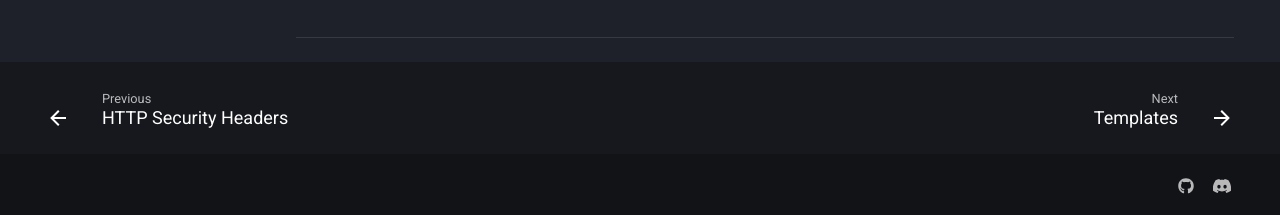
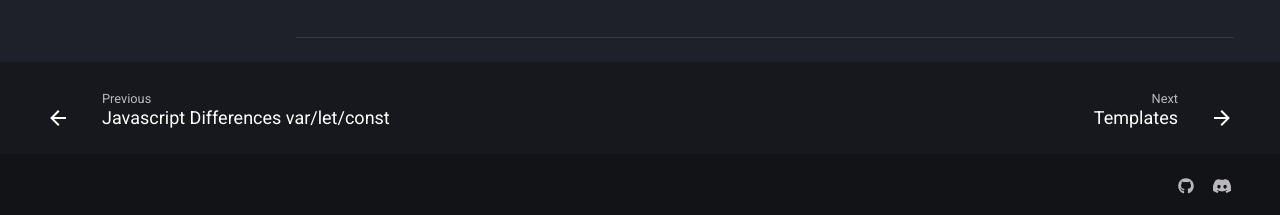
Before and after one commit to georgemos940/Kivwtos, an MkDocs documentation site: the page built from docs/soc/links.md, in a window 1280 px wide and 900 px high, scrolled down 3675 px. Shown: the part 682-897 px from the top of the window. Built offline with MkDocs 1.6.1 and Material for MkDocs 9.7.7, drawn with Linux system fonts in a browser that asks for light colours; comment, search, counter and statistics services are not loaded.

Commit message:
fix file path
.

```diff
--- a/mkdocs.yml
+++ b/mkdocs.yml
@@ -51,7 +51,7 @@ nav:
           - "The P=NP Problem": tech briefs/cryptography/p-np.md
       - Website:
           - "HTTP Security Headers": tech briefs/website/sec_headers.md
-          - "Javascript Diff var/let/const": tech briefs/website/javascript-var-let-const.md
+          - "Javascript Differences var/let/const": tech briefs/website/javascript-var-let-const.md
   - SOC:
       - "Links": soc/links.md
       - "Templates": soc/templates.md
```
Also changed, not shown: docs/.obsidian/workspace.json, docs/tech briefs/website/javascript-var-let-const.md (renamed from docs/windows/javascript-var-let-const.md).
